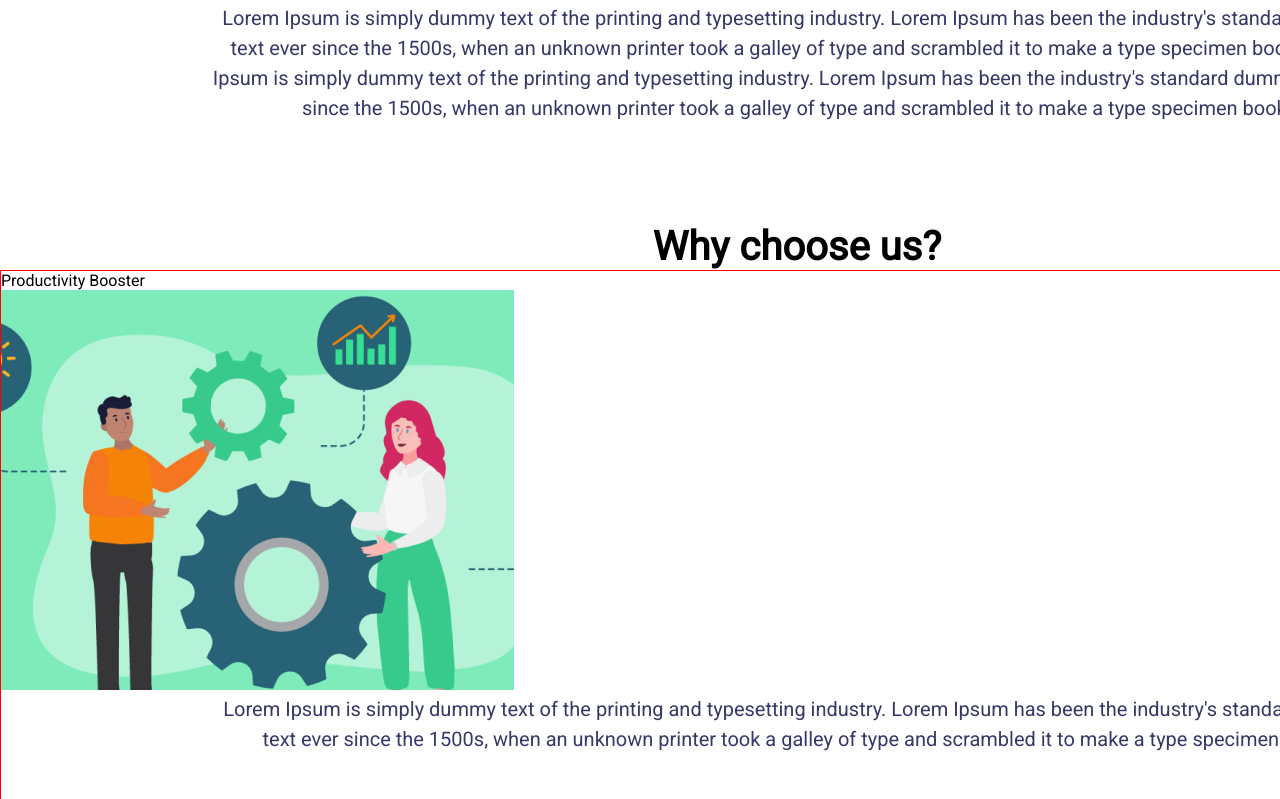
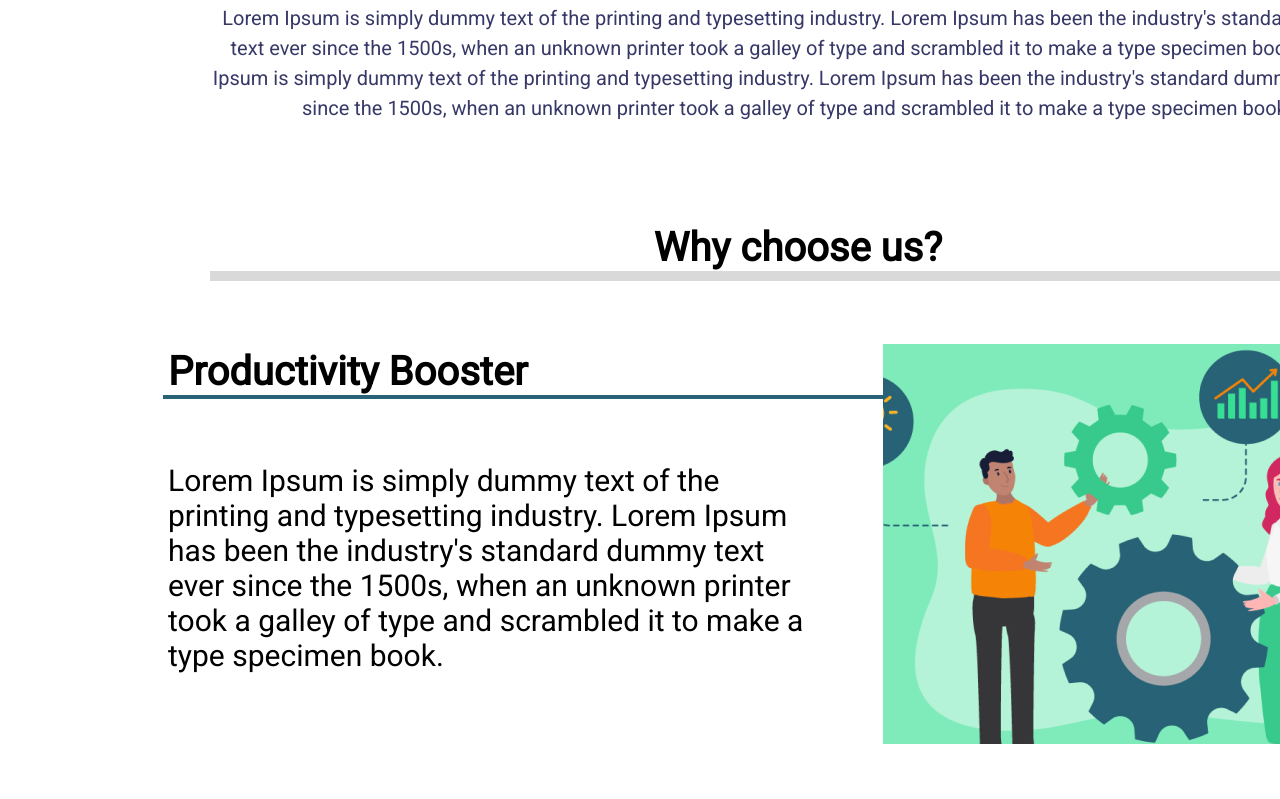
Before and after one commit to matescarabino/BaSP-A2022-Etapa-1, a plain HTML site: page Semana-02/index.html in a window 1280 px wide. Shown: the part 1381-2180 px from the top of the page. Drawn offline with Linux system fonts and the light colour scheme.

Commit message:
BaSP-W02-2022: Finish Productivity Booster section in style.css

```diff
--- a/Semana-02/css/style.css
+++ b/Semana-02/css/style.css
@@ -137,7 +137,7 @@ main{
     width: 1440px;
 }
 
-article h3{
+main h3{
     margin: 100px 55px 0px 209px;
     text-align: center;
     font-weight: 700;
@@ -161,8 +161,40 @@ article p{
     color: #373867;
 }
 
-.card-description{
+.card-description-1{
+    position: relative;
     width: 1440px;
-    height: 800px;
-    border:1px solid red;
+    height: 840px;
+    border:1px solid #fff;
 }
+
+.card-description-1 h4{
+    margin-left: 167px;
+    font-weight: 700;
+    font-size: 40px;
+    line-height: 47px;
+}
+
+.card-description-1 p{
+    margin: 0px 628px 0px 167px;
+    font-weight: 400;
+    font-size: 30px;
+    line-height: 35px;
+    text-align: left;
+    color: #000000;
+}
+
+.card-description-1 img{
+    position: absolute;
+    width: 513px;
+    height: 400px;
+    left: 882px;
+    top: 220px;
+}
+
+.desc-barra-1{
+    border-top: 4px solid #286276;
+    margin-bottom: 64px;
+    width: 1176px;
+    margin-left: 162px;
+}
--- a/Semana-02/index.html
+++ b/Semana-02/index.html
@@ -105,16 +105,18 @@
                     type
                     specimen book.
                 </p>
-                <h3>Why choose us?</h3>
-                <div class="card-description">
+                <div class="card-description-1">
+                    <h3>Why choose us?</h3>
+                    <div class="desc-barra"></div>
                     <h4>Productivity Booster</h4>
-                    <img src="./assets/ProductivityBooster.png" alt="Productivity Booster">
+                    <div class="desc-barra-1"></div>
                     <p>
                         Lorem Ipsum is simply dummy text of the printing and typesetting industry. Lorem Ipsum has been the industry's standard
                         dummy text ever since the 1500s, when an unknown printer took a galley of type and scrambled it to make a type specimen book.
                     </p>
+                    <img src="./assets/ProductivityBooster.png" alt="Productivity Booster">
                 </div>
-                <div class="card-description">
+                <div class="card-description-2">
                     <h4>Work Traceability</h4>
                     <img src="./assets/WorkTraceability.png" alt="Work Traceability">
                     <p>
@@ -122,7 +124,7 @@
                         dummy text ever since the 1500s, when an unknown printer took a galley of type and scrambled it to make a type specimen book.
                     </p>
                 </div>
-                <div class="card-description">
+                <div class="card-description-3">
                     <h4>Leadership and team management</h4>
                     <img src="./assets/Leadership.png" alt="Leadership and team management">
                     <p>
@@ -130,7 +132,7 @@
                         dummy text ever since the 1500s, when an unknown printer took a galley of type and scrambled it to make a type specimen book.
                     </p>
                 </div>
-                <div class="card-description">
+                <div class="card-description-4">
                     <h4>Decision making</h4>
                     <img src="./assets/DecisionMaking.png" alt="Decision making">
                     <p>
@@ -141,6 +143,7 @@
             </article>
             <section>
                 <h3>Functionalities</h3>
+                <div class="desc-barra"></div>
                 <div>
                     <h4>Hours log</h4>
                     <img src="./assets/Icons/Hours Log.png" alt="Hours log">
@@ -170,6 +173,7 @@
             </section>
             <form>
                 <h3>Contact</h3>
+                <div class="desc-barra"></div>
                 <div>
                     <label for="name">Name</label>
                     <input type="text" id="name" name="name" placeholder="Your Name Here" required>
```
